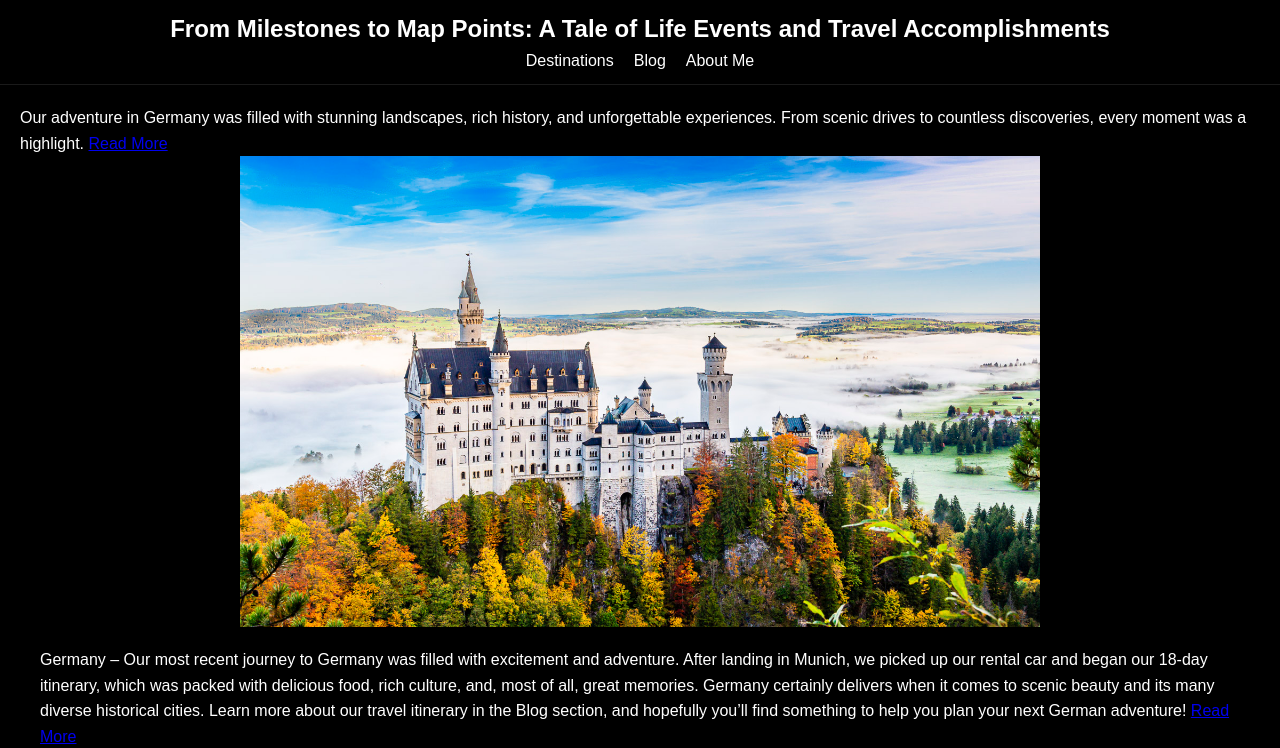
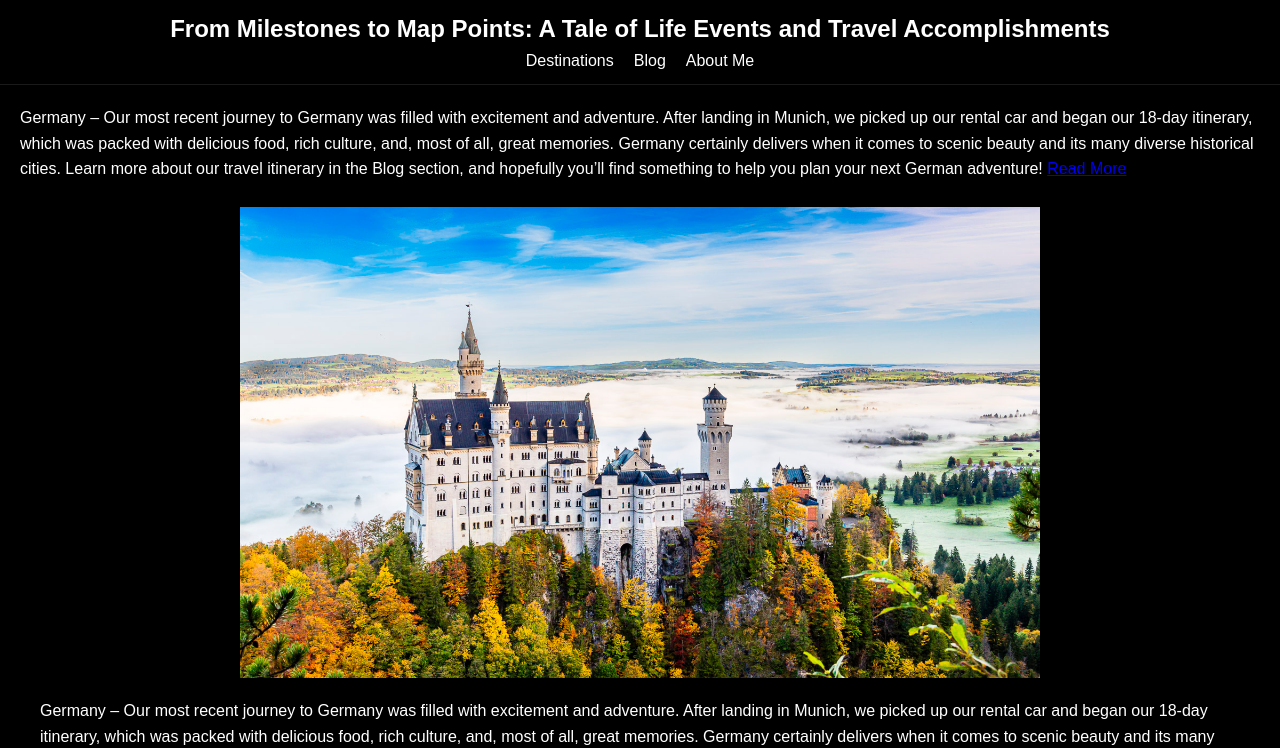
Before and after one commit to trainrunning/Milestones, a plain HTML site: page destinations.html in a window 1280 px wide. Shown: the top 748 px of the page. Drawn offline with Linux system fonts and the light colour scheme.

Commit message:
Add files via upload

```diff
--- a/destinations.html
+++ b/destinations.html
@@ -22,8 +22,11 @@
   <div class="container">
     <section class="destinations page-germany">
       <div class="destination">
-        <p>Our adventure in Germany was filled with stunning landscapes, rich history, and unforgettable experiences. From scenic drives to countless discoveries, every moment was a highlight.
+        <p>Germany – Our most recent journey to Germany was filled with excitement and adventure. After landing in Munich, we picked up our rental car and began our 18-day itinerary, which was packed with delicious food, rich culture, and, most of all, great memories. Germany certainly delivers when it comes to scenic beauty and its many diverse historical cities. Learn more about our travel itinerary in the Blog section, and hopefully you’ll find something to help you plan your next German adventure!
           <a href="blog.html">Read More</a>
+        </p>
+
+
         <br>
         <img src="images/NeuschwansteinCastle.jpg" alt="Germany" width="800" style="display: block; margin-left: auto; margin-right: auto;">
       </div>
```
